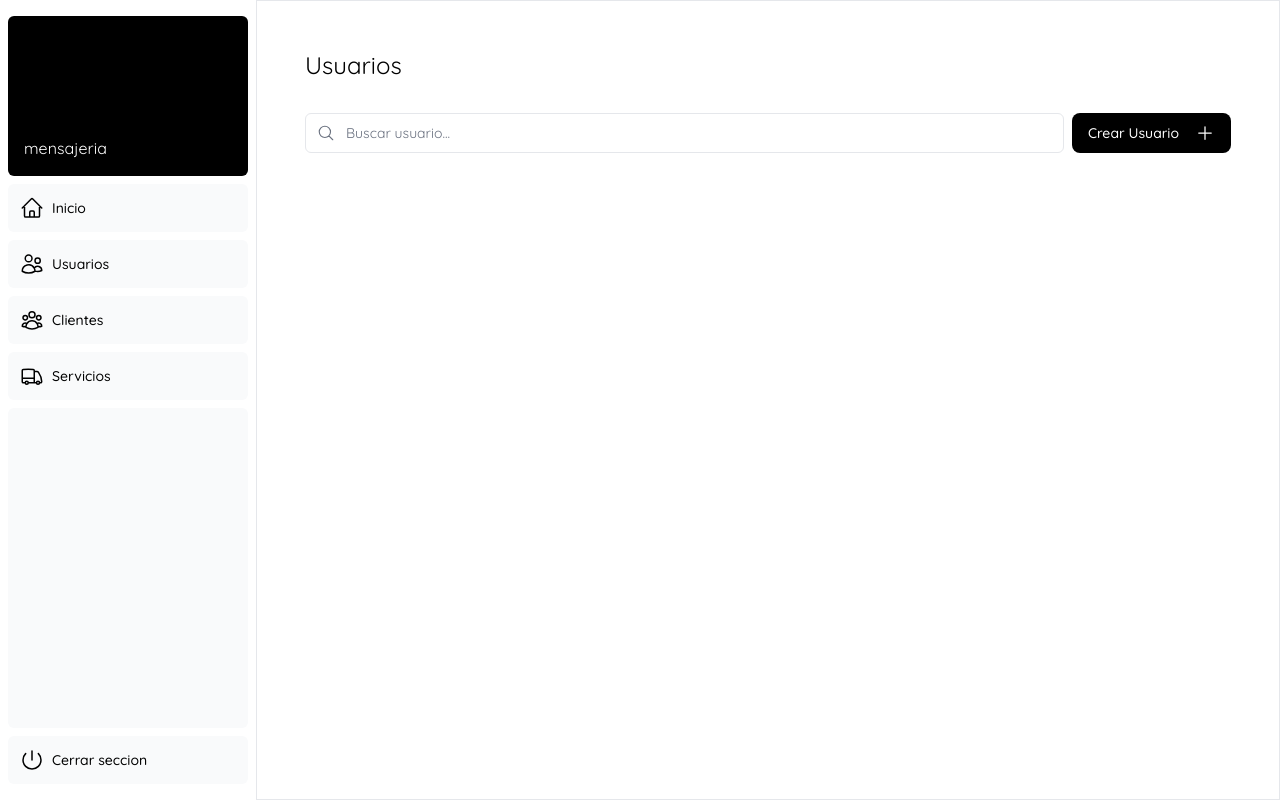
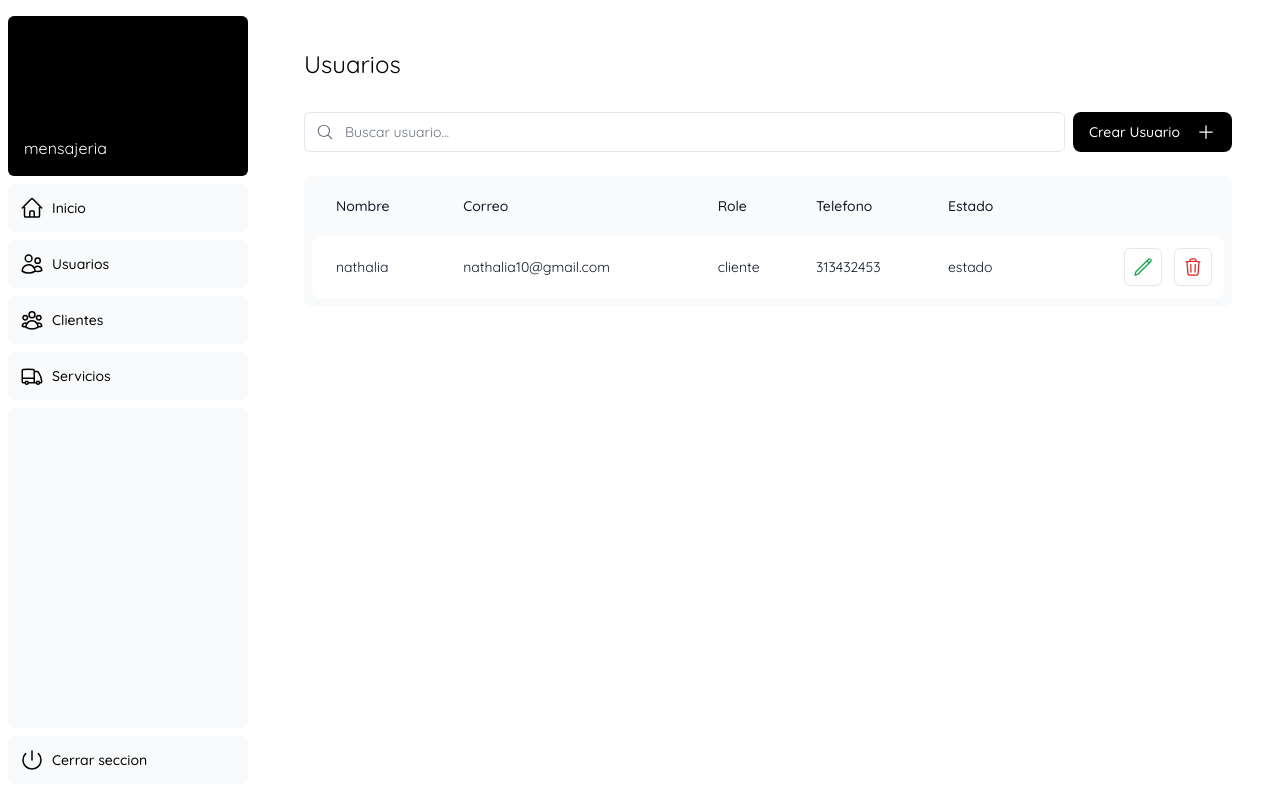
Before and after one commit to Jhonii10/db-mensajeria-app, a Next.js app in the folder frontend/: page /dashboard/users in a window 1280 px wide. Built offline with nearby package versions, Linux system fonts and the light colour scheme.

Commit message:
added table fo users in page users

```diff
--- a/frontend/app/dashboard/layout.js
+++ b/frontend/app/dashboard/layout.js
@@ -6,7 +6,7 @@ export default function Layout({ children }) {
         <div className="w-full flex-none md:w-64">
          <SideNav/>
         </div>
-        <div className="flex-grow p-6 md:overflow-y-auto md:p-12 border">{children}</div>
+        <div className="flex-grow p-6 md:overflow-y-auto md:p-12">{children}</div>
       </div>
     );
   }
--- a/frontend/app/dashboard/users/page.jsx
+++ b/frontend/app/dashboard/users/page.jsx
@@ -1,5 +1,6 @@
 import Search from '@/app/ui/components/search'
 import CreateUser from '@/app/ui/dashboard/users/buttons'
+import Table from '@/app/ui/dashboard/users/table'
 import { quicksand } from '@/app/ui/font/quicksand'
 import React from 'react'
 
@@ -13,7 +14,7 @@ export default function Page() {
         <Search placeholder={'Buscar usuario...'}/>
         <CreateUser/>
       </div>
-       {/* table */}
+       <Table/>
       <div className="mt-5 flex w-full justify-center">
         {/* pagination */}
       </div>
--- a/frontend/app/ui/dashboard/users/buttons.jsx
+++ b/frontend/app/ui/dashboard/users/buttons.jsx
@@ -1,4 +1,4 @@
-import { PlusIcon } from '@heroicons/react/24/outline'
+import { PencilIcon, PlusIcon, TrashIcon } from '@heroicons/react/24/outline'
 import Link from 'next/link'
 import React from 'react'
 
@@ -13,3 +13,26 @@ export default function CreateUser() {
     </Link>
   )
 }
+
+
+export function UpdateUser({ id }) {
+    return (
+      <Link
+        href={`/dashboard/users#/edit/${id}`}
+        className="rounded-md border p-2 hover:bg-green-100 text-green-600"
+      >
+        <PencilIcon className="w-5" />
+      </Link>
+    );
+  }
+
+
+  export function DeleteUser({ id }) {
+
+  return (
+        <button className="rounded-md border p-2 hover:bg-red-100 text-red-600" >
+            <span className="sr-only">Delete</span>
+            <TrashIcon className="w-5" />
+        </button>
+  );
+}
--- /dev/null
+++ b/frontend/app/ui/dashboard/users/table.jsx
@@ -0,0 +1,117 @@
+import React from 'react';
+import { DeleteUser, UpdateUser } from './buttons';
+
+
+
+const Table = () => {
+    const users = [
+
+        {
+            "id": 2,
+            "name": "nathalia",
+            "contraseña": "$2b$10$OTz5HILRF27nWUm7qbYTyOU6fm0wLrH0MkM3K0P5CyXHiOFTLnVOm",
+            "email": "nathalia10@gmail.com",
+            "celular": "313432453",
+            "direccion": "cra 16 #10-140",
+            "rolle": "cliente"
+        },
+
+    ];
+    return (
+        <div className="mt-6 flow-root">
+      <div className="inline-block min-w-full align-middle">
+        <div className="rounded-lg bg-gray-50 p-2 md:pt-0">
+          <div className="md:hidden">
+            {users?.map((user) => (
+              <div
+                key={user.id}
+                className="mb-2 w-full rounded-md bg-white p-4"
+              >
+                <div className="flex items-center justify-between border-b pb-4">
+                  <div>
+                    <div className="mb-2 flex items-center">
+                      <p>{user.name}</p>
+                    </div>
+                    <p className="text-sm text-gray-500">{user.email}</p>
+                  </div>
+                  <p>estado</p>
+                </div>
+
+                <div className="flex w-full items-center justify-between pt-4">
+                  <div>
+                    <p className="text-xl font-medium">
+                      {'Fechas'}
+                    </p>
+                    <p>{'23-05-2024'}</p>
+                  </div>
+                  <div className="flex justify-end gap-2">
+                    <UpdateUser id={user.id} />
+                    <DeleteUser id={user.id} />
+                  </div>
+                </div>
+              </div>
+            ))}
+          </div>
+          <table className="hidden min-w-full text-gray-900 md:table">
+            <thead className="rounded-lg text-left text-sm font-normal">
+              <tr>
+                <th scope="col" className="px-4 py-5 font-medium sm:pl-6">
+                  Nombre
+                </th>
+                <th scope="col" className="px-3 py-5 font-medium">
+                  Correo
+                </th>
+                <th scope="col" className="px-3 py-5 font-medium">
+                  Role
+                </th>
+                <th scope="col" className="px-3 py-5 font-medium">
+                  Telefono
+                </th>
+                <th scope="col" className="px-3 py-5 font-medium">
+                  Estado
+                </th>
+                <th scope="col" className="relative py-3 pl-6 pr-3">
+                  <span className="sr-only">Edit</span>
+                </th>
+              </tr>
+            </thead>
+            <tbody className="bg-white">
+              {users?.map((user) => (
+                <tr
+                  key={user.id}
+                  className="w-full border-b py-3 text-sm last-of-type:border-none [&:first-child>td:first-child]:rounded-tl-lg [&:first-child>td:last-child]:rounded-tr-lg [&:last-child>td:first-child]:rounded-bl-lg [&:last-child>td:last-child]:rounded-br-lg"
+                >
+                  <td className="whitespace-nowrap py-3 pl-6 pr-3">
+                    <div className="flex items-center gap-3">
+                      <p>{user.name}</p>
+                    </div>
+                  </td>
+                  <td className="whitespace-nowrap px-3 py-3">
+                    {user.email}
+                  </td>
+                  <td className="whitespace-nowrap px-3 py-3">
+                    {user.rolle}
+                  </td>
+                  <td className="whitespace-nowrap px-3 py-3">
+                    {user.celular}
+                  </td>
+                  <td className="whitespace-nowrap px-3 py-3">
+                    estado
+                  </td>
+                  <td className="whitespace-nowrap py-3 pl-6 pr-3">
+                    <div className="flex justify-end gap-3">
+                      <UpdateUser id={user.id} />
+                      <DeleteUser id={user.id} />
+                    </div>
+                  </td>
+                </tr>
+              ))}
+            </tbody>
+          </table>
+        </div>
+      </div>
+    </div>
+    );
+}
+
+export default Table;
```
